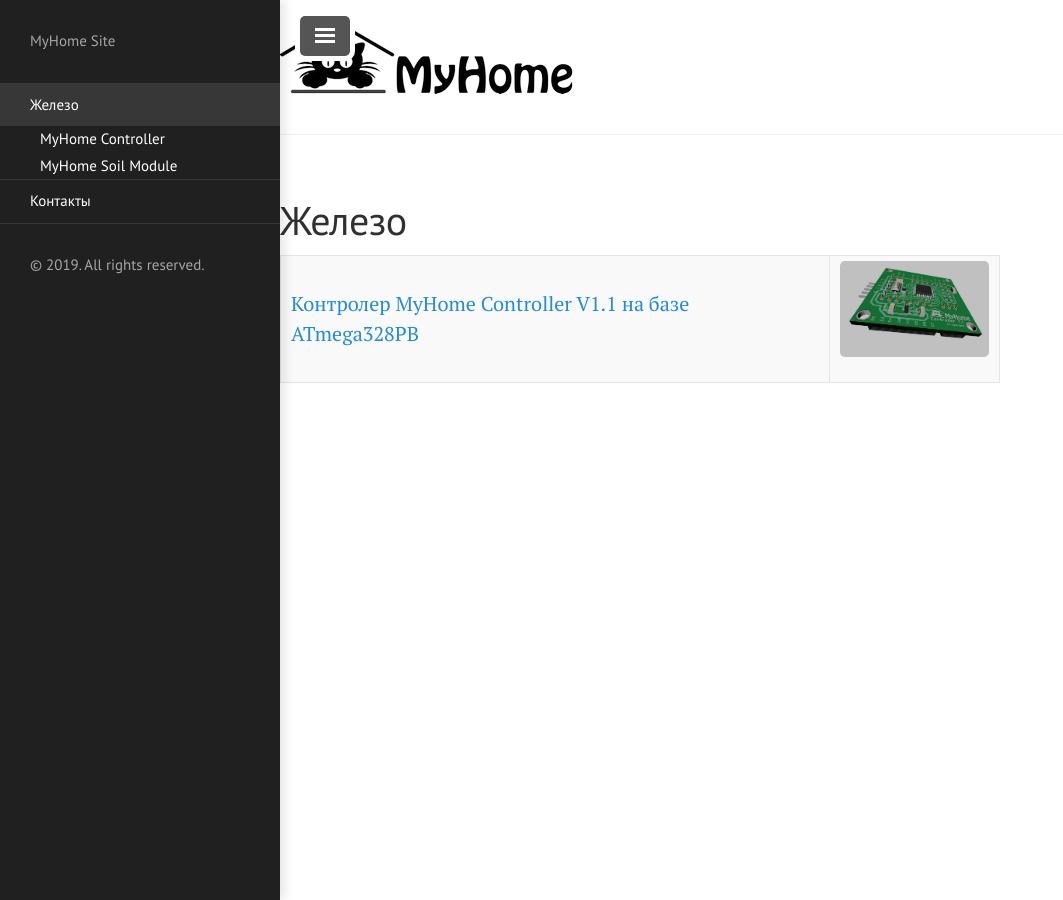
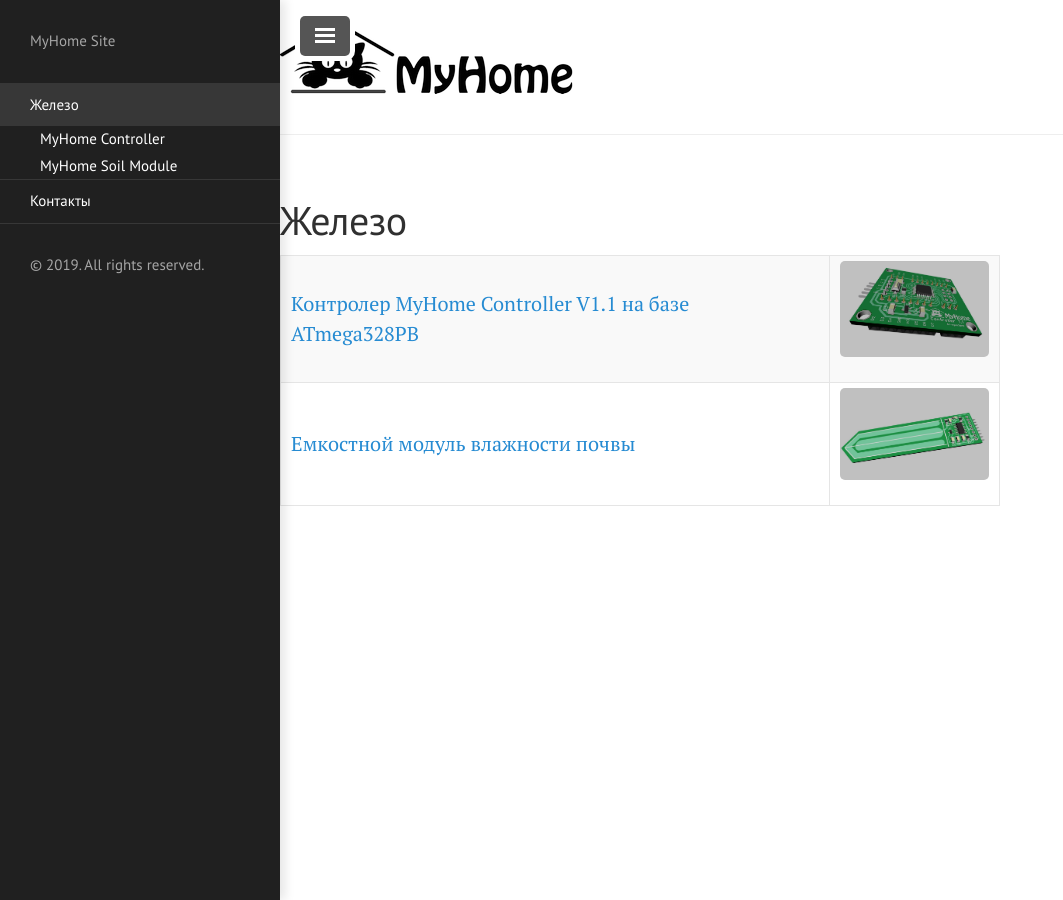
Before and after one commit to myhome2/myhome2.github.io, a Jekyll site: the page built from products.md, in a window 1280 px wide. Shown: the whole page, without its empty margins (0-1063 px from the left). Built offline with Jekyll 4.4.1, drawn with Linux system fonts in a browser that asks for light colours.

Commit message:
Initial commit

```diff
--- a/products.md
+++ b/products.md
@@ -9,3 +9,4 @@ menu_order: 2
 ---
 
 | [Контролер MyHome Controller V1.1 на базе ATmega328PB](/products/controller) | <img src="/products/c3.jpg" width="150">|
+| [Емкостной модуль влажности почвы](/products/soil_shild) | <img src="/products/3d-soil-1.jpg" width="150">|
```
